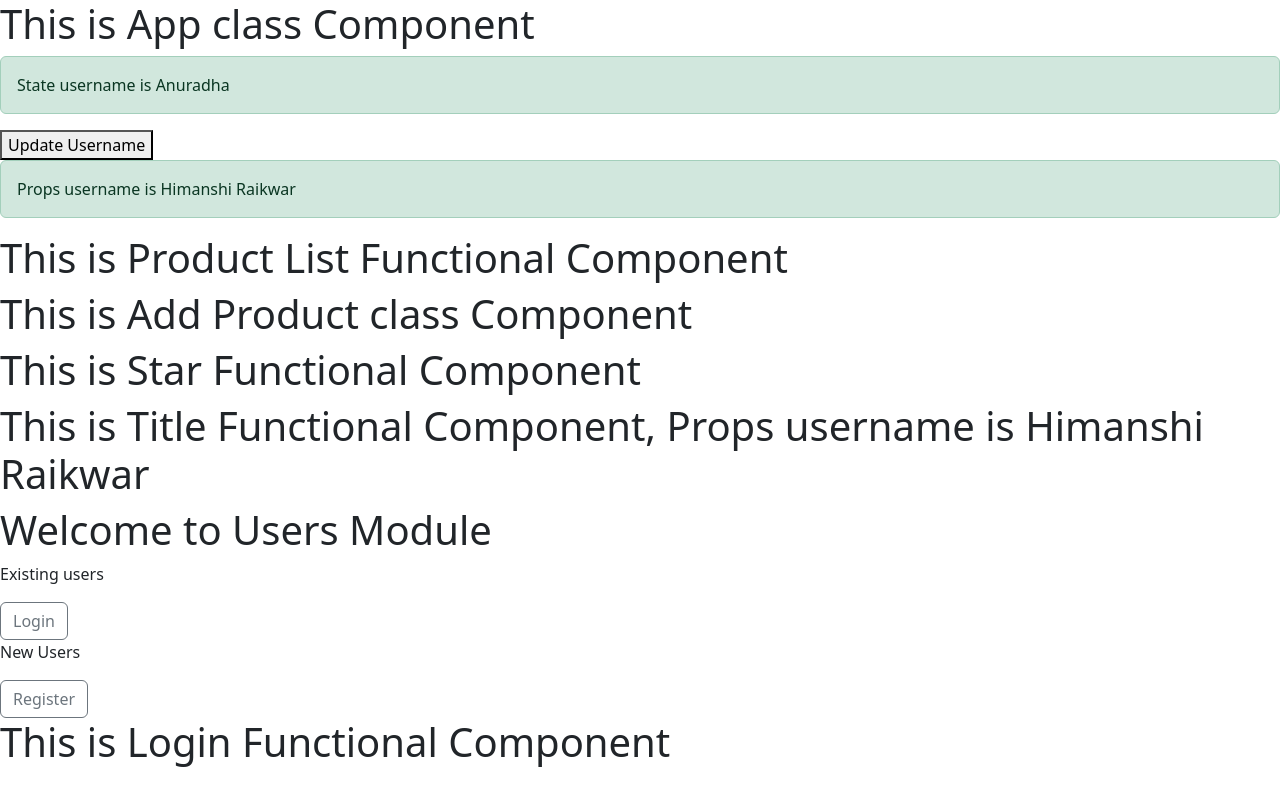
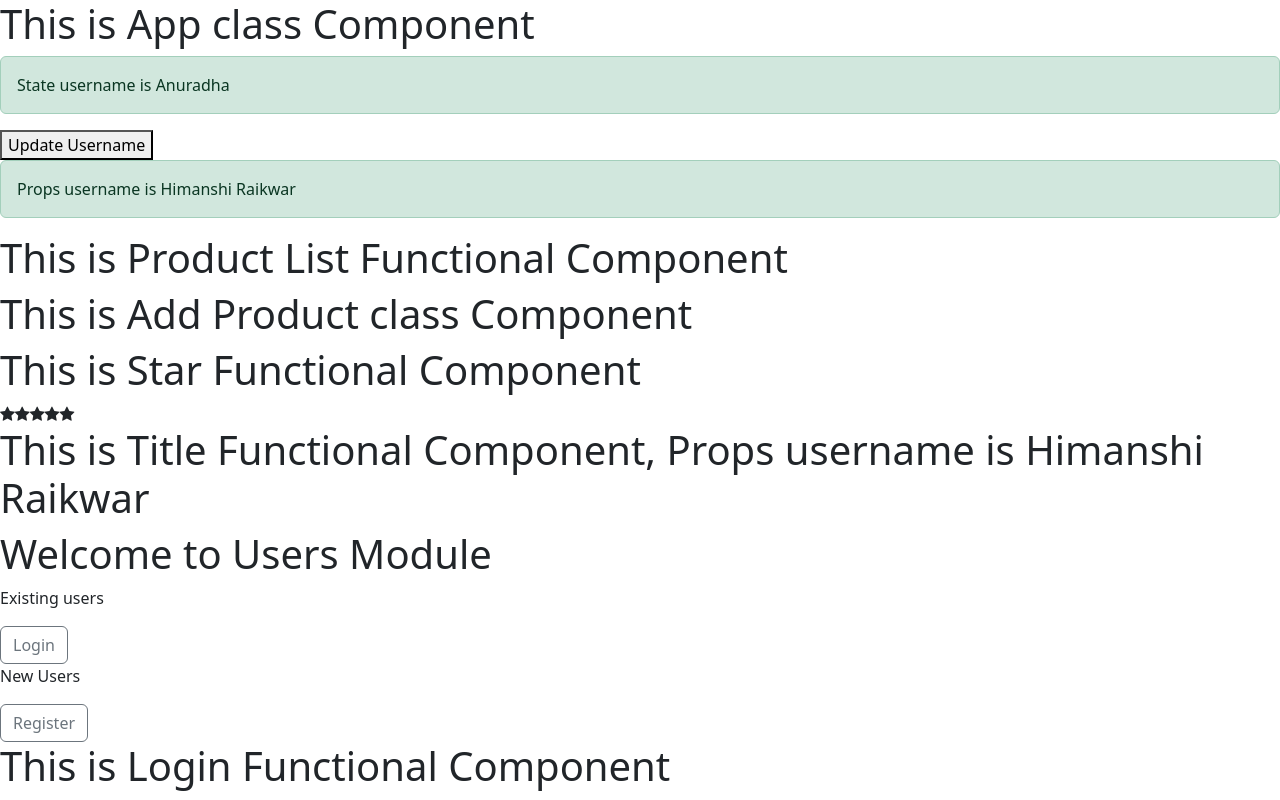
Before and after one commit to programmingwithharsh/react_jun26, a React (Vite) app: page / in a window 1280 px wide. Built offline with nearby package versions, Linux system fonts and the light colour scheme.

Commit message:
using font awesome

```diff
--- a/src/Star.jsx
+++ b/src/Star.jsx
@@ -1,5 +1,12 @@
 function Star() {
-    return (<h1>This is Star Functional Component</h1>);
+    return (<div>
+        <h1>This is Star Functional Component</h1>
+        <span className="fa fa-star"></span>
+        <span className="fa fa-star"></span>
+        <span className="fa fa-star"></span>
+        <span className="fa fa-star"></span>
+        <span className="fa fa-star"></span>
+    </div>);
 }
 
 export default Star;
```
